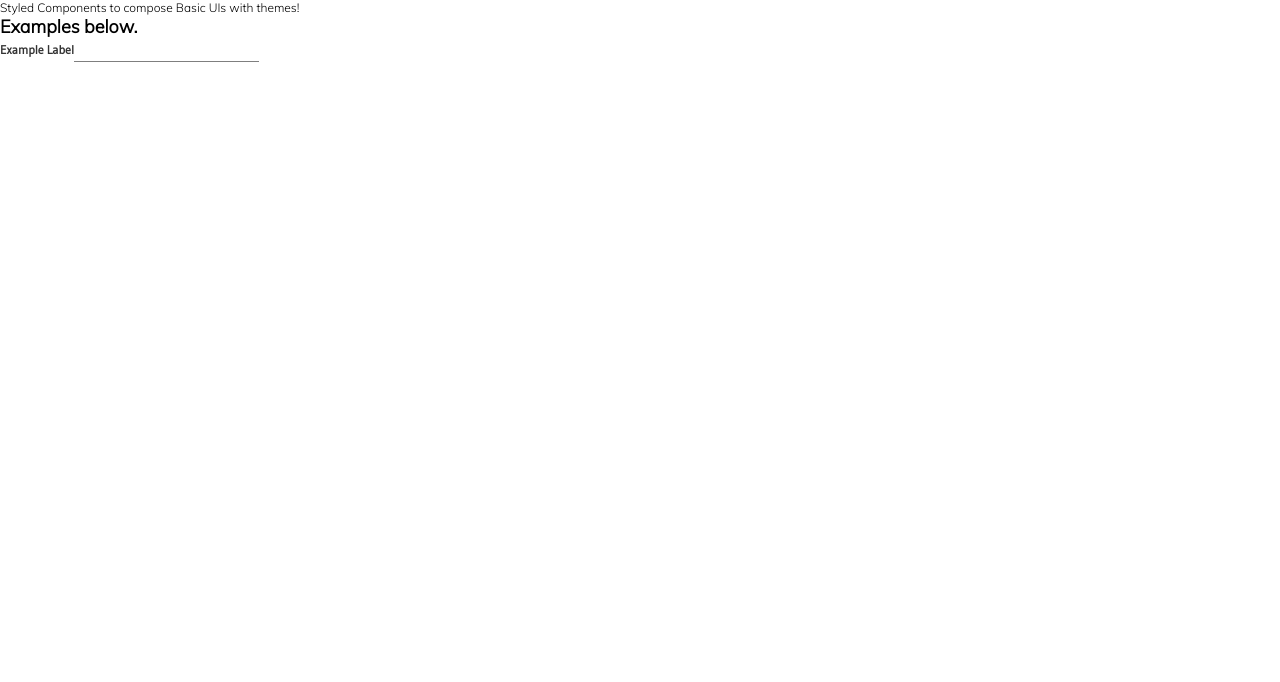
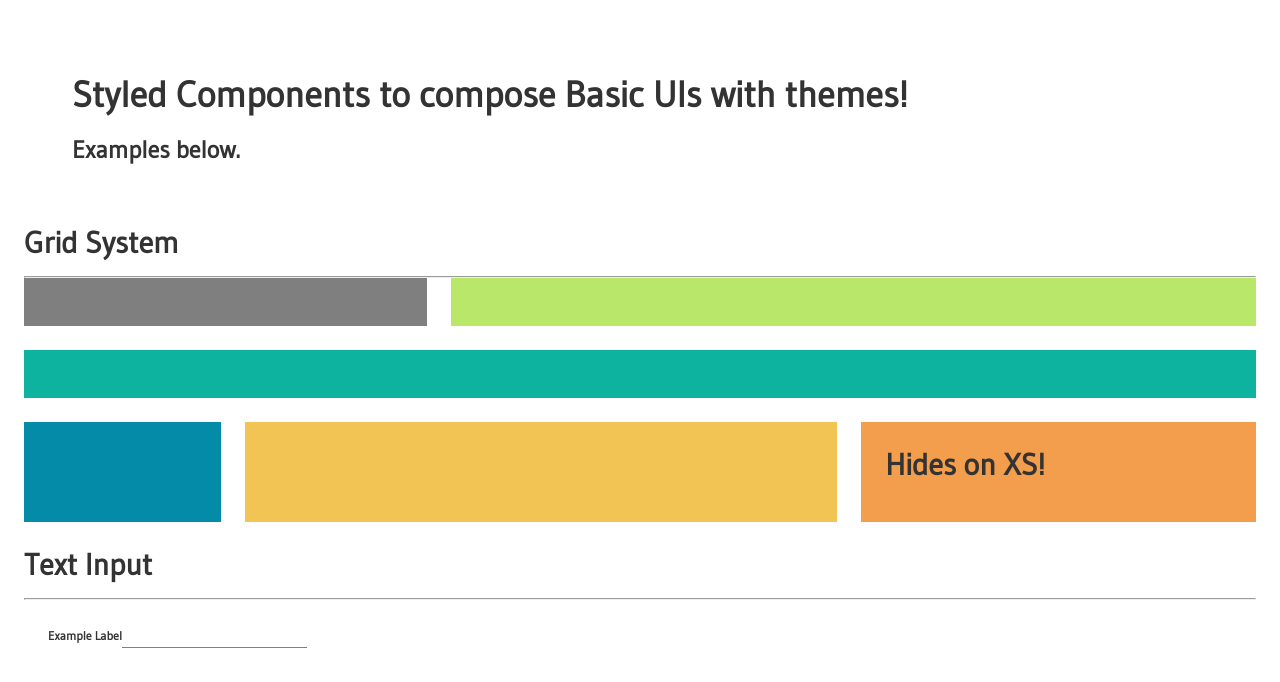
Before and after one commit to viniciushaddad/react-ui, a React (Create React App) app: page / in a window 1280 px wide. Shown: the top 682 px of the page. Built offline with nearby package versions, Linux system fonts and the light colour scheme; no server answers.

Commit message:
Moving app examples to src/Examples

```diff
--- a/src/App.tsx
+++ b/src/App.tsx
@@ -1,18 +1,21 @@
 import React from 'react'
-import { TextField } from 'components/TextField'
+import { Header } from 'components/Header/Header'
+import { Box } from 'components/Box'
+import { GridExample } from 'Examples'
+import { InputExample } from 'Examples/InputExample'
+import { Typography } from 'components/Typography'
 
 const App = (): JSX.Element => (
-  <div>
-    <header>
-      <p>Styled Components to compose Basic UIs with themes!</p>
-    </header>
-    <section>
-      <header>
-        <h1>Examples below.</h1>
-      </header>
-      <TextField label="Example Label" type="text" />
-    </section>
-  </div>
+  <Box>
+    <Header>
+      <Typography variant="largetitle">Styled Components to compose Basic UIs with themes!</Typography>
+      <Typography variant="title2">Examples below.</Typography>
+    </Header>
+
+    <GridExample />
+
+    <InputExample />
+  </Box>
 )
 
 export default App
--- /dev/null
+++ b/src/Examples/GridExample.tsx
@@ -0,0 +1,73 @@
+import React, { useState, useEffect } from 'react'
+import { Row, Grid, Col } from 'components/Grid'
+import { Typography } from 'components/Typography'
+import theme from 'themes/default'
+import { getLoremIpsum } from 'api/loremIpsum'
+import { Box } from 'components/Box'
+
+const GridExample = (): JSX.Element => {
+  const [lorems, setLorems] = useState<string[]>([])
+
+  useEffect(() => {
+    if (lorems.length > 0) return
+
+    Promise.all([
+      getLoremIpsum({ paras: `${Math.random() * 5}`, sentences: `${Math.random() * 10}` }),
+      getLoremIpsum({ paras: `${Math.random() * 10}`, sentences: `${Math.random() * 20}` }),
+      getLoremIpsum({ paras: `${Math.random() * 10}`, sentences: `${Math.random() * 20}` }),
+      getLoremIpsum({ paras: `${Math.random() * 3}`, sentences: `${Math.random() * 5}` }),
+      getLoremIpsum({ paras: `${Math.random() * 10}`, sentences: `${Math.random() * 20}` }),
+      getLoremIpsum({ paras: `${Math.random() * 10}`, sentences: `${Math.random() * 20}` }),
+    ]).then((responses) => setLorems(responses))
+  }, [lorems])
+
+  return (
+    <section>
+      <Typography variant="title1">Grid System</Typography>
+      <hr />
+      <Grid>
+        <Row>
+          <Col size={1}>
+            <div style={{ backgroundColor: theme.palette.grayMedium, height: '100%' }}>
+              <Box>{lorems[0]}</Box>
+            </div>
+          </Col>
+          <Col size={2}>
+            <div style={{ backgroundColor: theme.palette.inchworm, height: '100%' }}>
+              <Box>{lorems[1]}</Box>
+            </div>
+          </Col>
+        </Row>
+        <Row>
+          <Col size={1}>
+            <div style={{ backgroundColor: theme.palette.keppel, height: '100%' }}>
+              <Box>{lorems[2]}</Box>
+            </div>
+          </Col>
+        </Row>
+        <Row>
+          <Col size={1}>
+            <div style={{ backgroundColor: theme.palette.blueMunsell, height: '100%' }}>
+              <Box>{lorems[3]}</Box>
+            </div>
+          </Col>
+          <Col size={3}>
+            <div style={{ backgroundColor: theme.palette.maizeCrayola, height: '100%' }}>
+              <Box>{lorems[4]}</Box>
+            </div>
+          </Col>
+          <Col size={2} xs="hide">
+            <div style={{ backgroundColor: theme.palette.sandyBrown, height: '100%' }}>
+              <Box>
+                <Typography variant="title1">Hides on XS!</Typography>
+                {lorems[5]}
+              </Box>
+            </div>
+          </Col>
+        </Row>
+      </Grid>
+    </section>
+  )
+}
+
+export { GridExample }
--- /dev/null
+++ b/src/Examples/InputExample.tsx
@@ -0,0 +1,16 @@
+import React from 'react'
+import { TextField } from 'components/TextField'
+import { Box } from 'components/Box'
+import { Typography } from 'components/Typography'
+
+const InputExample = (): JSX.Element => (
+  <section>
+    <Typography variant="title1">Text Input</Typography>
+    <hr />
+    <Box>
+      <TextField label="Example Label" type="text" />
+    </Box>
+  </section>
+)
+
+export { InputExample }
--- /dev/null
+++ b/src/Examples/index.ts
@@ -0,0 +1 @@
+export { GridExample } from './GridExample'
```
Also changed, not shown: 1 other file (tests, documents, lock files or other folders).
